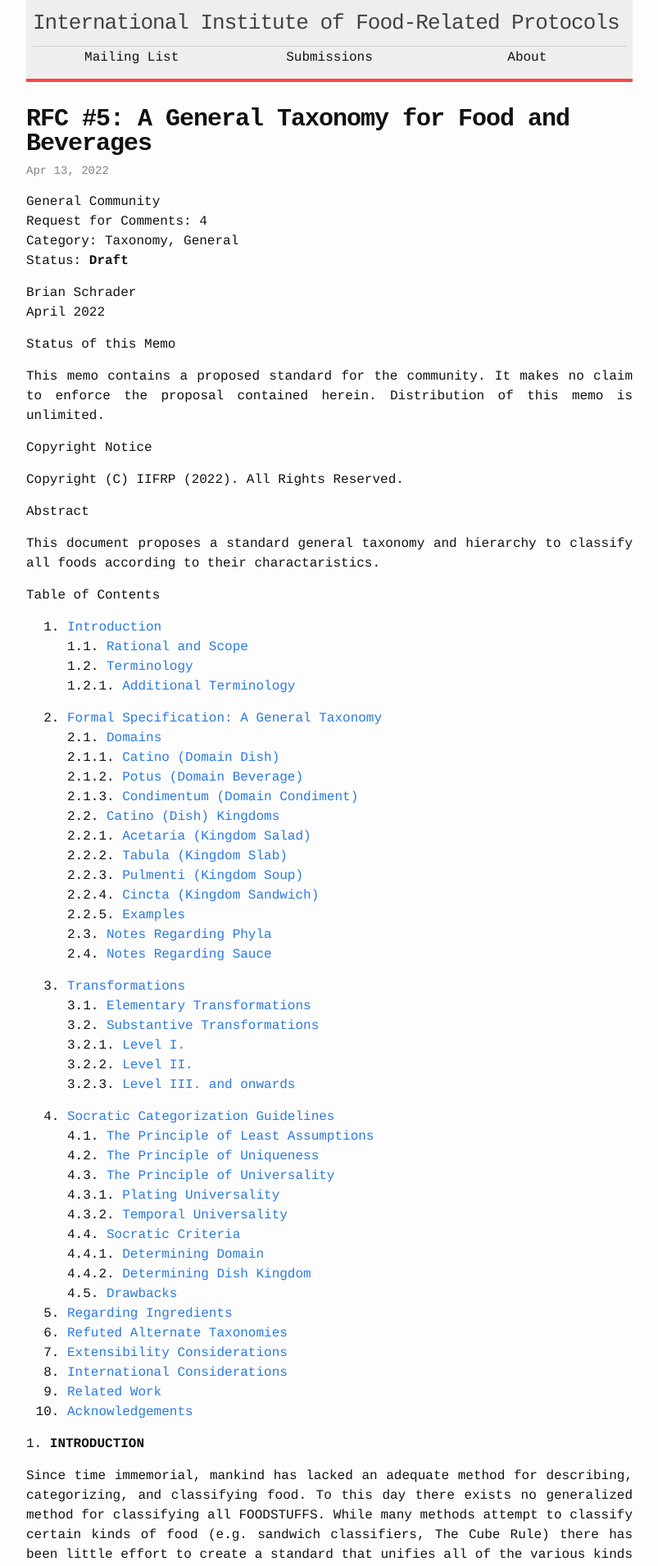
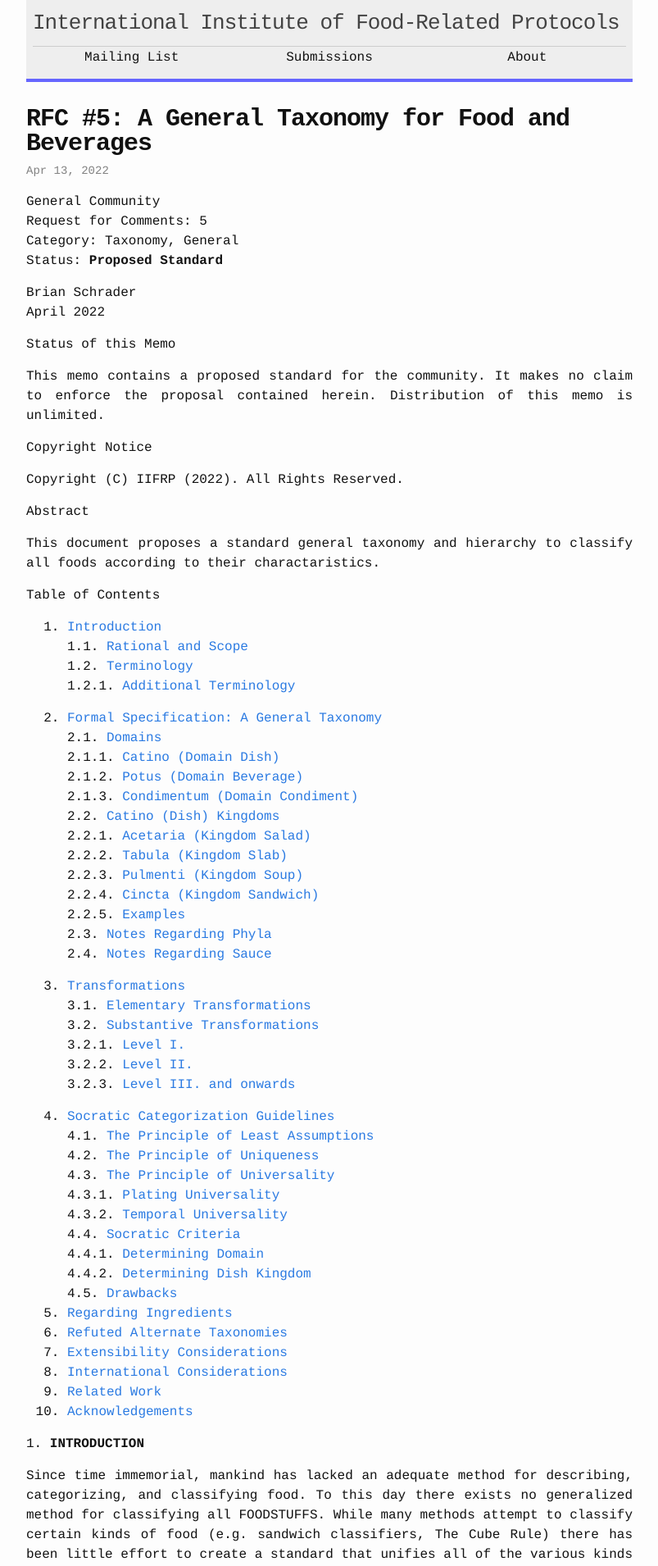
Before and after one commit to iifrp/iifrp.github.io, a Jekyll site: the page built from _rfc/RFC-5.md, in a window 1280 px wide. Shown: the top 1910 px of the page at 82% size, without its empty margins (238-1041 px from the left). Built offline with Jekyll 4.4.1, drawn with Linux system fonts in a browser that asks for light colours.

Commit message:
Removes twitter and updates RFC 5 to proposed

```diff
--- a/_includes/footer.html
+++ b/_includes/footer.html
@@ -18,11 +18,6 @@
           </li>
           {% endif %}
 
-          {% if site.twitter_username %}
-          <li>
-            {% include icon-twitter.html username=site.twitter_username %}
-          </li>
-          {% endif %}
           <li>
             {% include icon-rss.html %}
           </li>
--- a/_rfc/RFC-5.md
+++ b/_rfc/RFC-5.md
@@ -4,18 +4,18 @@ title:  "RFC #5: A General Taxonomy for Food and Beverages"
 date:   2022-04-12 20:53 -0700
 published: true
 categories: rfc
-status: draft
+status: proposed
 ---
 
 General Community<br />
-Request for Comments: 4<br />
+Request for Comments: 5<br />
 Category: Taxonomy, General<br />
-Status: **Draft**<br />
+Status: **Proposed Standard**<br />
 
 Brian Schrader<br />
 April 2022
 
-<style>.docinfo { border-bottom: 4px solid var(--draft); }</style>
+<style>.docinfo { border-bottom: 4px solid var(--proposed-standard); }</style>
 
 Status of this Memo
 
```
